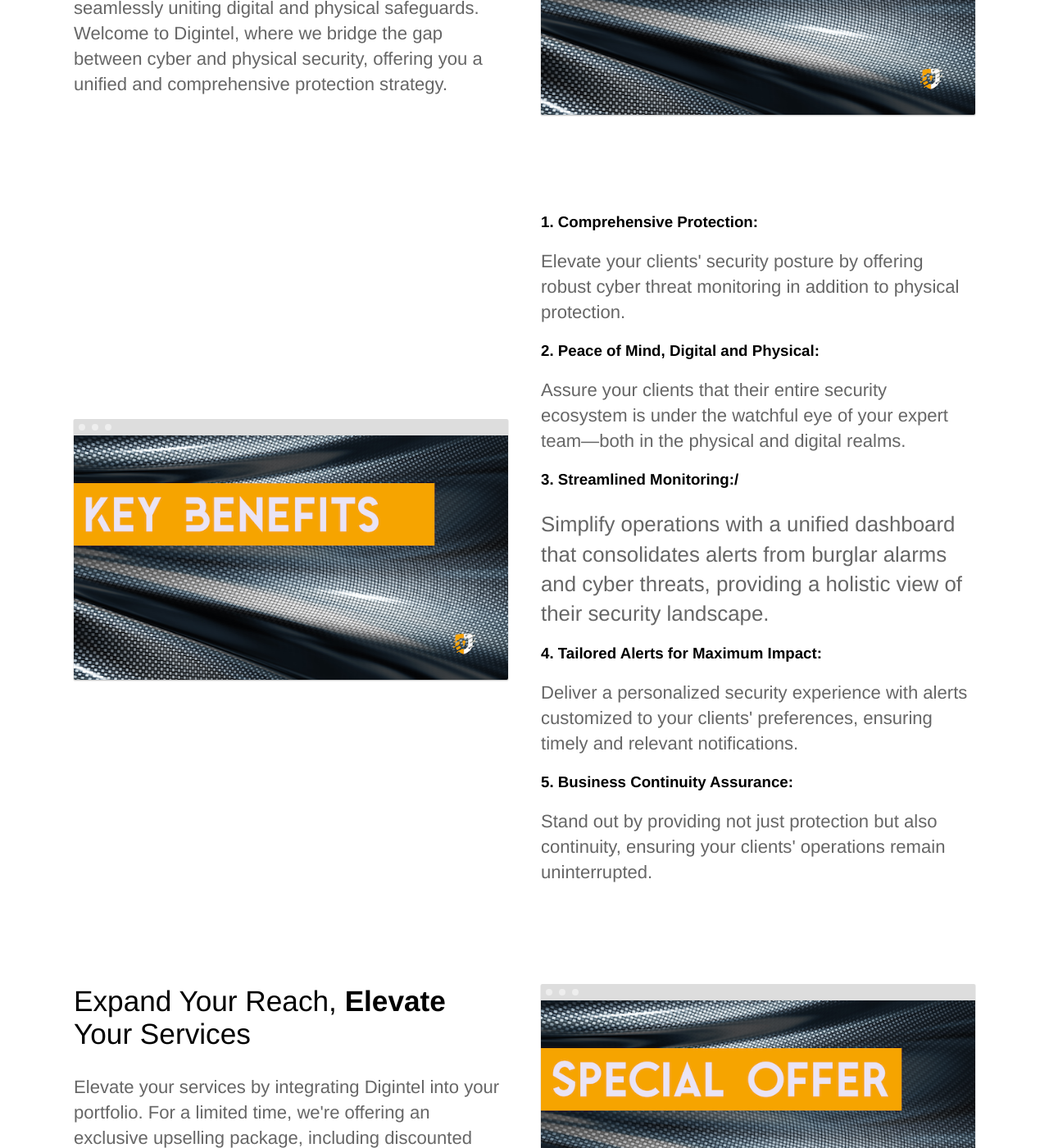
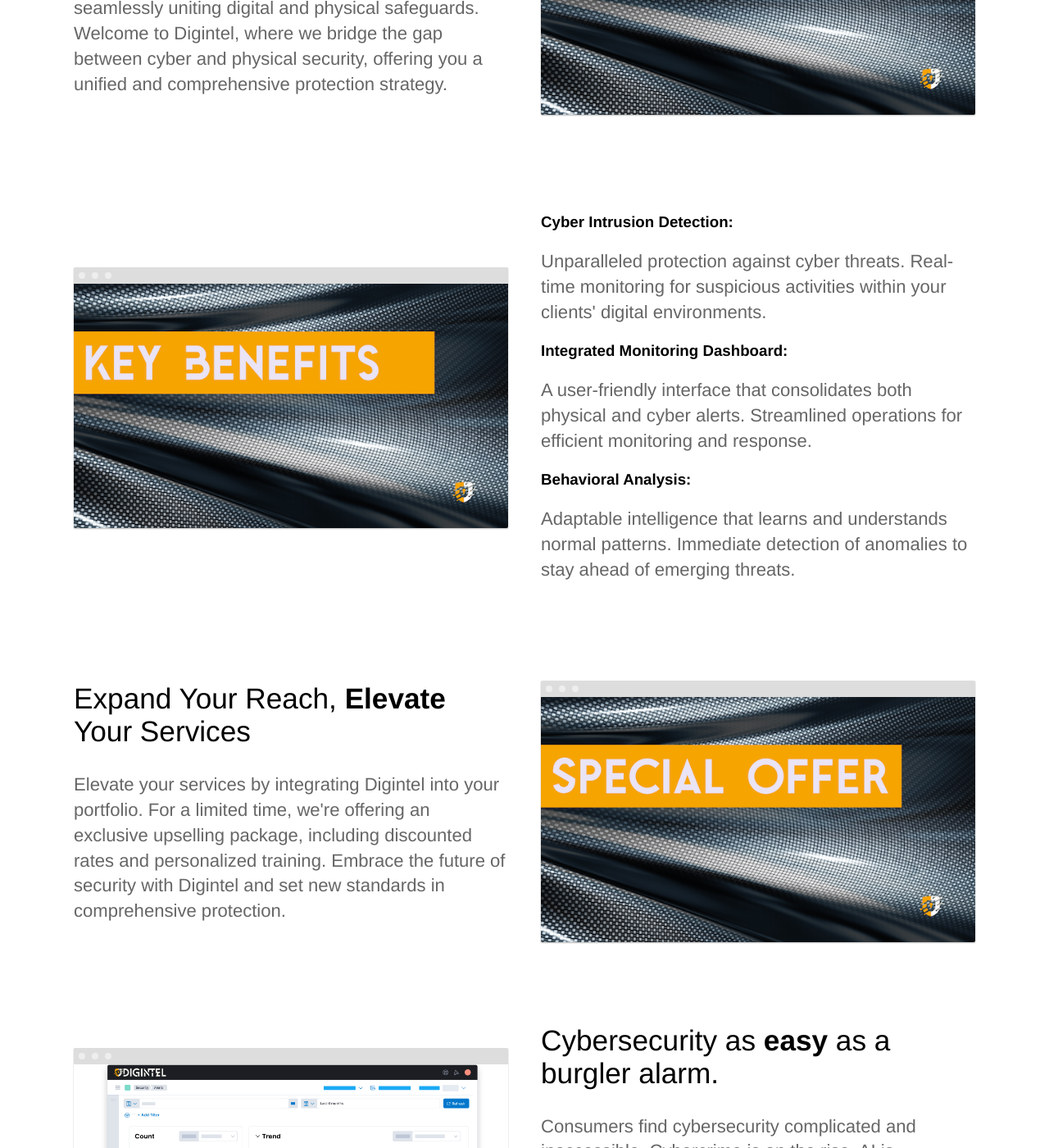
Before and after one commit to Josh-moreton/Josh-moreton.github.io, a Jekyll site: the page built from index.html, in a window 1280 px wide and 1400 px high, scrolled down 1165 px. Shown: the whole window at 82% size. Built offline with Jekyll 4.4.1, drawn with Linux system fonts in a browser that asks for light colours; some of the changed text lies outside the part shown.

Commit message:
more changes

```diff
--- a/index.html
+++ b/index.html
@@ -5,7 +5,7 @@
 <section class="hero">
 	<div class="text-container">
 		<h1 class="editable"><strong>Bridging</strong> the Gap</h1>
-		<p class="subtext editable">Unify Your Security Efforts for Total Protection</p>
+		<p class="subtext editable">Your Next-Gen Cyber Sentinel for Integrated Security Monitoring</p>
 		<div class="cta button alt"><a href="{{ site.baseurl }}/contact/">Get Started Free</a></div>
 		<div>
 			<img src="{{ site.baseurl }}/images/dashboard.png" alt="Screenshot" class="screenshot editable" />
@@ -29,16 +29,15 @@
 	<section>
 		<div class="container flex">
 			<div class="text editable">
-				<h3>1. Comprehensive Protection:</h3>
-				<p>Elevate your clients' security posture by offering robust cyber threat monitoring in addition to physical protection.</p>
-				<h3>2. Peace of Mind, Digital and Physical:</h3>
-				<p>Assure your clients that their entire security ecosystem is under the watchful eye of your expert team—both in the physical and digital realms.</p>
-				<h3>3. Streamlined Monitoring:/<h3>
-				<p>Simplify operations with a unified dashboard that consolidates alerts from burglar alarms and cyber threats, providing a holistic view of their security landscape.</p>
-				<h3>4. Tailored Alerts for Maximum Impact:</h3>
-				<p>Deliver a personalized security experience with alerts customized to your clients' preferences, ensuring timely and relevant notifications.</p>
-				<h3>5. Business Continuity Assurance:</h3>
-				<p>Stand out by providing not just protection but also continuity, ensuring your clients' operations remain uninterrupted.</p>
+				<h3>Cyber Intrusion Detection:</h3>
+				<p>Unparalleled protection against cyber threats.
+				Real-time monitoring for suspicious activities within your clients' digital environments.</p>
+				<h3>Integrated Monitoring Dashboard:</h3>
+				<p>A user-friendly interface that consolidates both physical and cyber alerts.
+				Streamlined operations for efficient monitoring and response.</p>
+				<h3>Behavioral Analysis:</h3>
+				<p>Adaptable intelligence that learns and understands normal patterns.
+				Immediate detection of anomalies to stay ahead of emerging threats.</p>
 			</div>
 			<div class="image">
 				<img src="{{ site.baseurl }}/images/landing-page/Key Benefits DTL 08OCT0223.png" alt="Screenshot" class="screenshot editable" />
```
Also changed, not shown: 1 other file.
